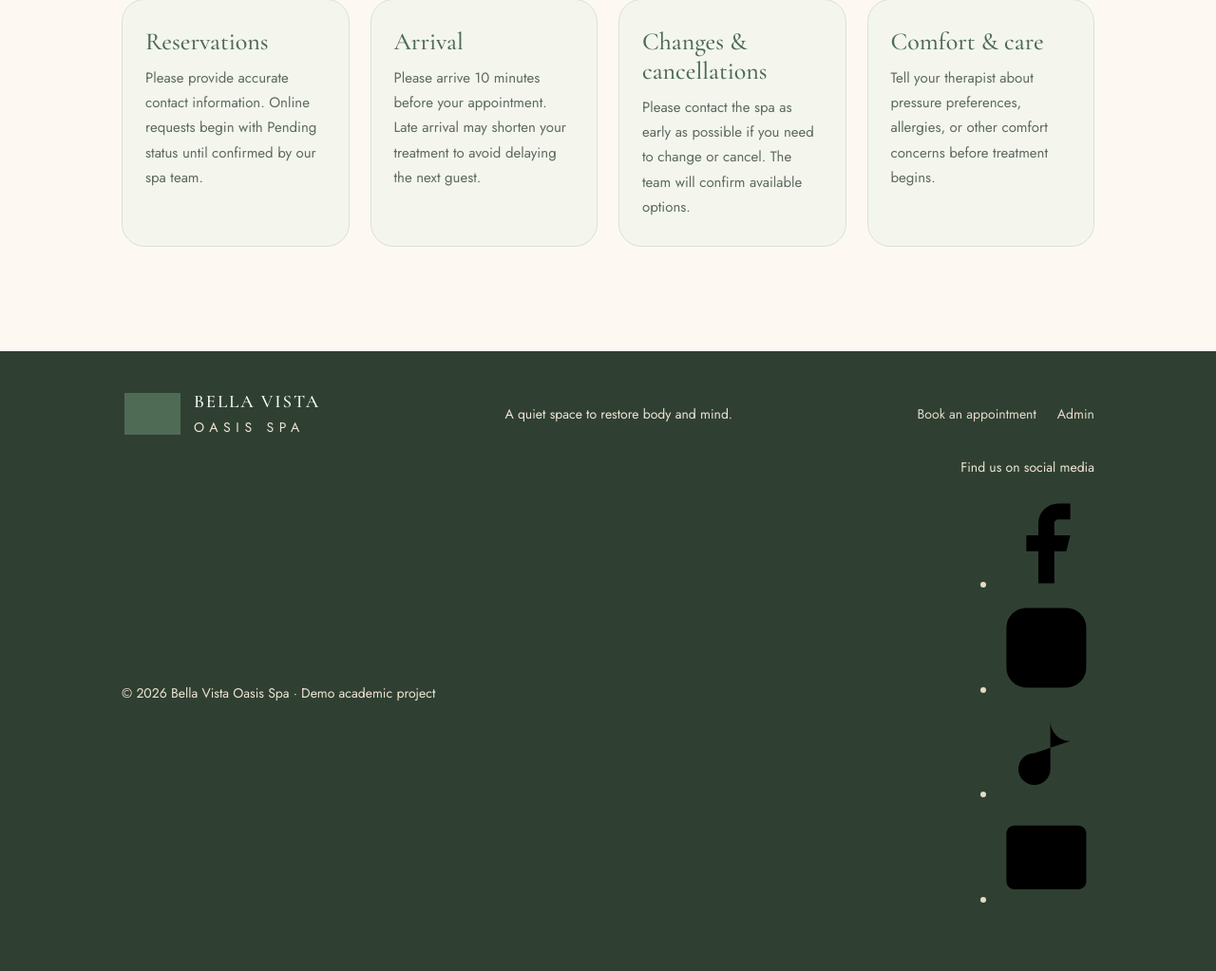
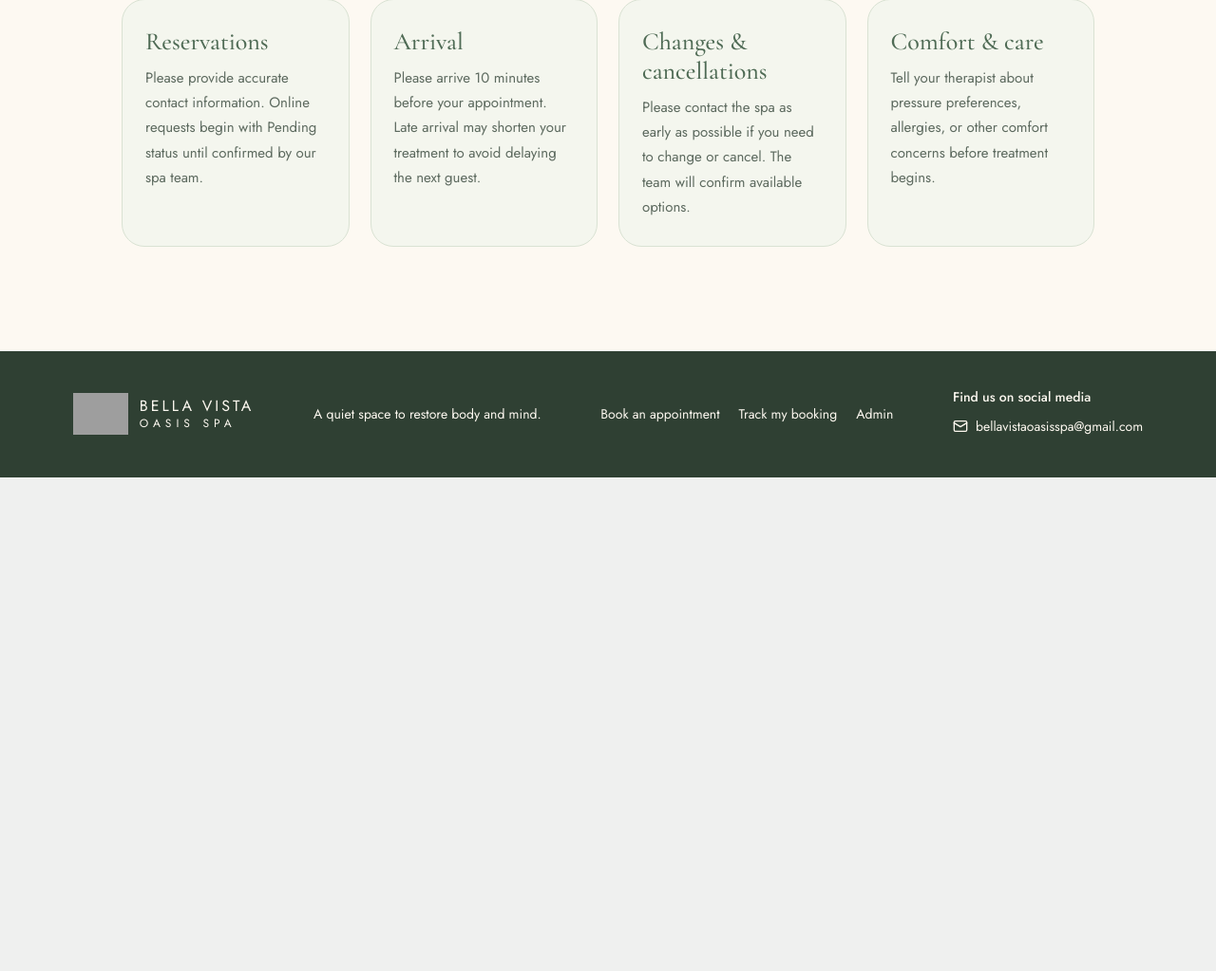
Before and after one commit to dbn08/Bella-Vista-Oasis-Spa, a PHP site: page / in a window 1280 px wide. Shown: the part 3560-4583 px from the top of the page at 95% size. After the commit the page ends 4063 px from the top, so only its background shows below. Run offline with PHP 8.4, Linux system fonts and the light colour scheme; data comes from the database, SQL or seed files in the repository; grey boxes are pictures that could not be loaded.

Commit message:
Update index.php

```diff
--- a/index.php
+++ b/index.php
@@ -9,6 +9,23 @@ $services = $pdo->query('SELECT * FROM services WHERE active = 1 ORDER BY id')->
   <meta name="viewport" content="width=device-width, initial-scale=1">
   <title>Bella Vista Oasis Spa | Find Your Calm</title>
   <link rel="stylesheet" href="assets/style.css">
+  <style>
+    /* ---------- Footer ---------- */
+    .bv-footer{background:#2f4033;color:#fdf8f0;padding:36px 6%;display:flex;align-items:center;justify-content:space-between;gap:28px;flex-wrap:wrap}
+    .bv-brand{display:flex;align-items:center;gap:12px;color:inherit;text-decoration:none}
+    .bv-mark{width:38px;height:38px;border:1px solid #c9a46a;border-radius:50%;display:grid;place-items:center;color:#c9a46a;flex-shrink:0}
+    .bv-name{display:flex;flex-direction:column;letter-spacing:3px;font-size:16px;line-height:1.3}
+    .bv-name small{font-size:12px;letter-spacing:5px}
+    .bv-tagline{margin:0;font-size:14px}
+    .bv-links{display:flex;gap:20px}
+    .bv-links a,.bv-social a{color:inherit;text-decoration:none;font-size:14px}
+    .bv-links a:hover,.bv-social a:hover{color:#c9a46a}
+    .bv-social h4{margin:0 0 6px;font-size:14px;font-weight:500}
+    .bv-social a{display:inline-flex;align-items:center;gap:8px}
+    .bv-social svg{width:16px;height:16px;flex-shrink:0}
+    .hero-track{margin-left:12px}
+    @media(max-width:560px){.hero-track{margin:14px 0 0}}
+  </style>
 </head>
 <body>
 <header class="site-header">
@@ -16,7 +33,7 @@ $services = $pdo->query('SELECT * FROM services WHERE active = 1 ORDER BY id')->
   <button class="menu-toggle" aria-label="Toggle navigation" onclick="document.querySelector('.nav-links').classList.toggle('open')">☰</button>
   <nav class="nav-links">
     <a href="#home">Home</a><a href="#about">Our Story</a><a href="#services">Treatments</a>
-    <a href="#policies">Policies</a><a class="nav-book" href="book.php">Book a Visit</a>
+    <a href="#policies">Policies</a><a href="track.php">Track Booking</a><a class="nav-book" href="book.php">Book a Visit</a>
   </nav>
 </header>
 <main>
@@ -27,6 +44,7 @@ $services = $pdo->query('SELECT * FROM services WHERE active = 1 ORDER BY id')->
     <h1>Pause. Breathe.<br><em>Come back to you.</em></h1>
     <p class="hero-copy">Discover thoughtful treatments and peaceful moments at Bella Vista Oasis Spa — your space to unwind, restore, and feel renewed.</p>
     <a class="button button-light" href="book.php">Reserve Your Escape <span>→</span></a>
+    <a class="button button-outline hero-track" href="track.php">Track My Booking</a>
     <div class="hero-note">HOLISTIC WELLNESS · DEEP RELAXATION · PERSONAL CARE</div>
   </div>
   <div class="hero-stamp"><span>YOUR</span><strong>OASIS</strong><span>AWAITS</span></div>
@@ -65,11 +83,47 @@ $services = $pdo->query('SELECT * FROM services WHERE active = 1 ORDER BY id')->
   <div class="policy-grid">
     <div><h3>Reservations</h3><p>Please provide accurate contact information. Online requests begin with Pending status until confirmed by our spa team.</p></div>
     <div><h3>Arrival</h3><p>Please arrive 10 minutes before your appointment. Late arrival may shorten your treatment to avoid delaying the next guest.</p></div>
-    <div><h3>Changes & cancellations</h3><p>Please contact the spa as early as possible if you need to change or cancel. The team will confirm available options.</p></div>
-    <div><h3>Comfort & care</h3><p>Tell your therapist about pressure preferences, allergies, or other comfort concerns before treatment begins.</p></div>
+    <div><h3>Changes &amp; cancellations</h3><p>Please contact the spa as early as possible if you need to change or cancel. The team will confirm available options.</p></div>
+    <div><h3>Comfort &amp; care</h3><p>Tell your therapist about pressure preferences, allergies, or other comfort concerns before treatment begins.</p></div>
   </div>
 </section>
 </main>
-<footer class="footer"><div class="brand footer-brand"><span class="brand-mark">✦</span><span>BELLA VISTA <small>OASIS SPA</small></span></div><p>A quiet space to restore body and mind.</p><div><a href="book.php">Book an appointment</a><a href="admin_login.php">Admin</a></div><small>© <?= date('Y') ?> Bella Vista Oasis Spa · Demo academic project</small></footer>
+
+<footer class="bv-footer">
+  <a class="bv-brand" href="index.php">
+    <span class="bv-mark">✦</span>
+    <span class="bv-name">BELLA VISTA <small>OASIS SPA</small></span>
+  </a>
+
+  <p class="bv-tagline">A quiet space to restore body and mind.</p>
+
+  <nav class="bv-links">
+    <a href="book.php">Book an appointment</a>
+    <a href="track.php">Track my booking</a>
+    <a href="admin_login.php">Admin</a>
+  </nav>
+
+  <div class="bv-social">
+    <h4>Find us on social media</h4>
+    <a href="mailto:bellavistaoasisspa@gmail.com">
+      <svg width="16" height="16" viewBox="0 0 24 24" fill="none" stroke="currentColor" stroke-width="2" stroke-linecap="round" stroke-linejoin="round"><rect x="2" y="4" width="20" height="16" rx="2"/><path d="m22 7-10 6L2 7"/></svg>
+      bellavistaoasisspa@gmail.com
+    </a>
+  </div>
+</footer>
+
 <script src="assets/script.js"></script>
-</body></html>
+<script src="assets/site.js"></script>
+<script>
+/* Transparent header sa taas, solid kapag nag-scroll */
+(function () {
+  var header = document.querySelector('.site-header');
+  if (!header || !document.querySelector('.hero')) return;
+  header.classList.add('header-overlay');
+  function update() { header.classList.toggle('is-scrolled', window.scrollY > 60); }
+  update();
+  window.addEventListener('scroll', update, { passive: true });
+})();
+</script>
+</body>
+</html>
```
